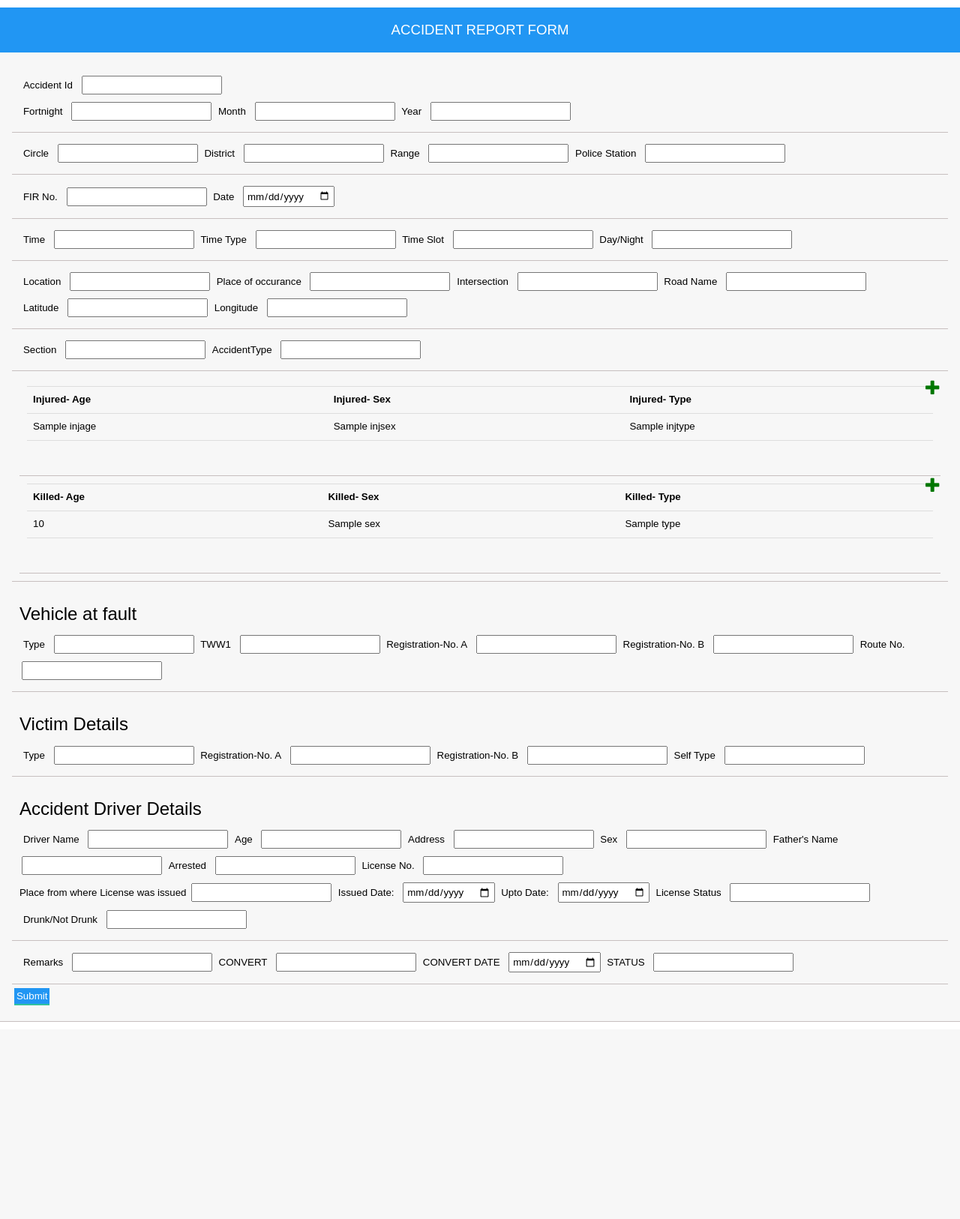
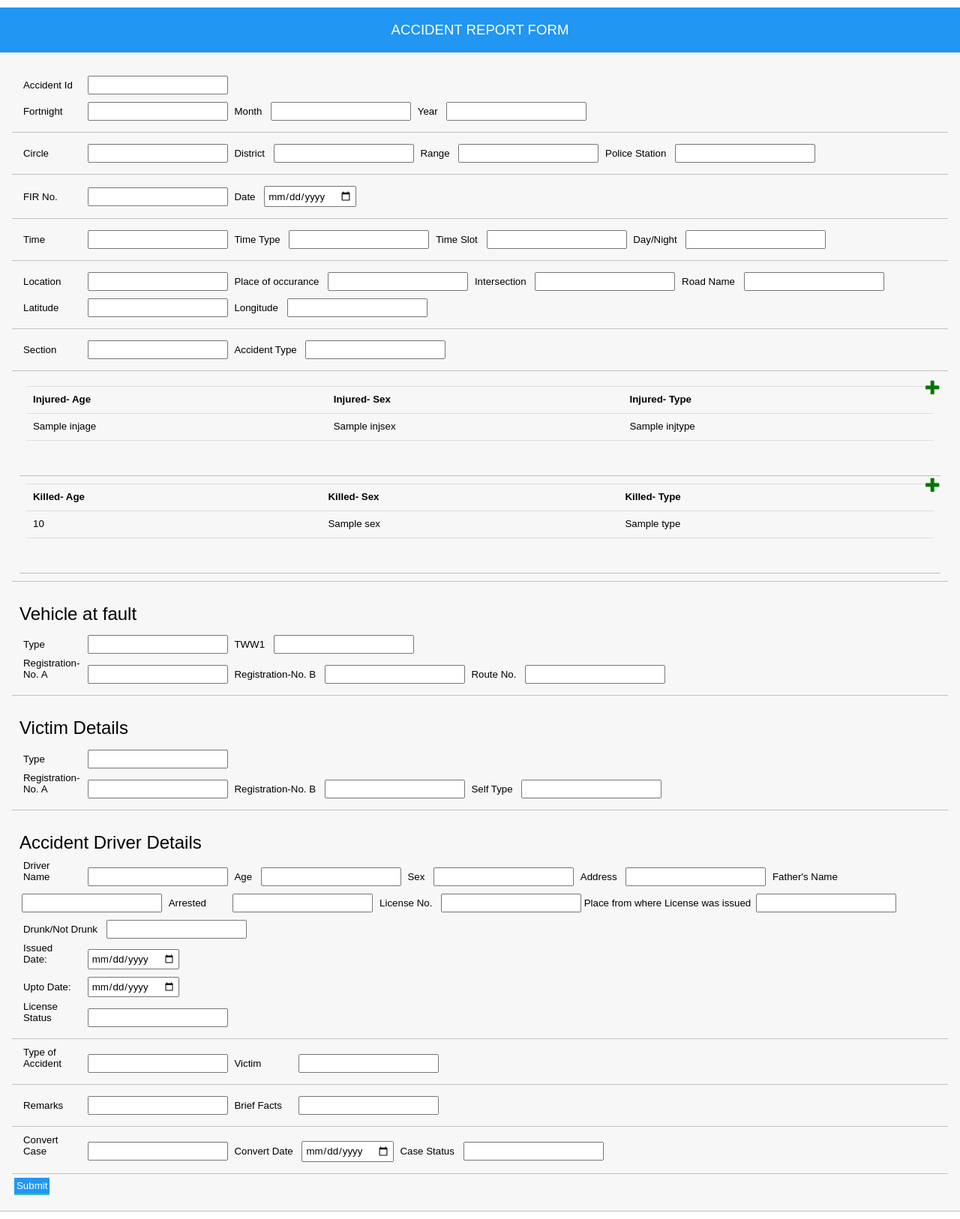
Before and after one commit to arushibutan11/AMS, a Django app: template templates/details_form.html in a window 1280 px wide. Shown: the whole page at 75% size. Before the commit the page ends 1363 px from the top, so only its background shows below. Run offline with Django 3.2, Linux system fonts and the light colour scheme; the template is opened without the code that fills it: most values are stand-ins (such as "Sample title", 1, 10 or a date in 2020); form fields are guessed from the names that the template uses; some libraries are stand-ins or nearby versions.

Commit message:
Merged Changes

```diff
--- a/templates/details_form.html
+++ b/templates/details_form.html
@@ -14,12 +14,8 @@
 
 <style type="text/css">
 
-div#table2 {
-    /*display: none;*/
-
-}
-div#table1 {
-    /*display: none;*/
+label.firsttag {
+    width: 84px;
 }
 
 
@@ -32,9 +28,18 @@ td {
     padding-right: 5px;
 }
 select {
-    width: 169px;
+    width: 180px;
     padding: 3px;
 }
+
+div#table2 {
+    /*display: none;*/
+
+}
+div#table1 {
+    /*display: none;*/
+}
+
 .form-style-6{
     font: 95% Arial, Helvetica, sans-serif;
     margin: 10px auto;
@@ -142,10 +147,10 @@ h2 { text-align: center; }
 <form name="myForm" action=" " method="Post">
 {% csrf_token %}
 <div>
-<label>Accident Id</label>
+<label class="firsttag">Accident Id</label>
  {{ form.ACC_ID }}
  <br>
- <label>Fortnight</label>
+ <label class="firsttag">Fortnight</label>
 {{ form.FN }}
 
   <label>Month</label>
@@ -158,7 +163,7 @@ h2 { text-align: center; }
 
 <div>
 
-<label>Circle </label>
+<label class="firsttag">Circle </label>
 {{ form.CIRCLE }}
 
 <label>District</label>
@@ -174,7 +179,7 @@ h2 { text-align: center; }
 
 <div>
 
-<label>FIR No.</label>
+<label class="firsttag">FIR No.</label>
 {{ form.FIRNO }}
 
 <label>Date </label>
@@ -183,7 +188,7 @@ h2 { text-align: center; }
 </div>
 <div>
 
-<label>Time </label>
+<label class="firsttag">Time </label>
 {{ form.TIME_OCC }}
 
 <label>Time Type </label>
@@ -203,7 +208,7 @@ h2 { text-align: center; }
 </div>
 <div>
 
-<label>Location </label>
+<label class="firsttag">Location </label>
 {{ form.LOCATION }}
 
 <label>Place of occurance  </label>
@@ -216,7 +221,7 @@ h2 { text-align: center; }
 {{form.ROAD}}
 
 <br>
-<label>Latitude </label>
+<label class="firsttag">Latitude </label>
 {{ form.LATITUDE }}
 
 <label>Longitude </label>
@@ -225,10 +230,10 @@ h2 { text-align: center; }
 </div>
 <div>
 
-    <label>Section </label>
+    <label class="firsttag">Section </label>
 {{ form.SECTION }}
 
-  <label>AccidentType</label>
+  <label>Accident Type</label>
  {{ form.ACCTYPE }}
 
 </div>
@@ -282,13 +287,15 @@ h2 { text-align: center; }
 <div>
 <h3>Vehicle at fault</h3>
 
-    <label>Type</label>
+    <label  class="firsttag">Type</label>
 {{ form.VEHTYPE1 }}
 
- <label id="tww1" visible="false">TWW1</label>
+
+ <label  id="tww1" visible="false">TWW1</label>
 {{ form.TWW1 }}
 
-    <label>Registration-No. A</label>
+<br>
+    <label class="firsttag" >Registration-No. A</label>
     {{ form.RNOV1A }}
     <label >Registration-No. B</label>
     {{ form.RNOV1B }}
@@ -300,10 +307,10 @@ h2 { text-align: center; }
 <div>
 <h3>Victim Details</h3>
 
-    <label>Type </label>
+    <label  class="firsttag">Type </label>
 {{ form.VEHTYPE2 }}
-
-    <label for="regnof">Registration-No. A</label>
+<br>
+    <label  class="firsttag" for="regnof">Registration-No. A</label>
     {{ form.RNOV2A }}
     <label for="regnof">Registration-No. B</label>
     {{ form.RNOV2B }}
@@ -316,58 +323,97 @@ h2 { text-align: center; }
 <div>
 <h3>Accident Driver Details</h3>
 
-    <label>Driver Name</label>
+
+    <label  class="firsttag" >Driver Name</label>
      {{ form.dri_name }}
 
     <label>Age </label>
     {{ form.dri_age }}
 
+	<label>Sex </label>
+     {{ form.dri_sex }}
+
+
     <label>Address </label>
      {{ form.dri_add }}
-
- <label>Sex </label>
-     {{ form.dri_sex }}
 
  <label>Father's Name </label>
      {{ form.dri_fath }}
 
-    <label>Arrested</label>
+    <label class="firsttag">Arrested</label>
     {{ form.dri_arrest }}
 
     <label>License No.</label>
     {{ form.dri_lic_no }}
 
-    <br>
+
 
     <label">Place from where License was issued </label>
     {{ form.dri_place }}
-
-    <label>Issued Date:</label>
+    <label>Drunk/Not Drunk</label>
+    {{ form.ACCDRUNK }}
+	<br>
+    <label class="firsttag">Issued Date:</label>
     {{ form.dri_lic_date_issu }}
 
-    <label>Upto Date:</label>
+	<br>
+    <label class="firsttag" >Upto Date:</label>
     {{ form.dri_lic_date_upto }}
-
-       <label>License Status</label>
+    <br>
+       <label class="firsttag" >License Status</label>
     {{ form.dri_lic_status }}
 
-       <label>Drunk/Not Drunk</label>
-    {{ form.ACCDRUNK }}
+
 
 
 </div>
 <div>
-    <label for="remarks">Remarks</label>
+    <label class="firsttag">Type of Accident</label>
+    {{ form.ACCID_TYPE}}
+
+	<label class="firsttag" >Victim</label>
+    {{ form.VICTIM}}
+</div>
+<div>
+    <label class="firsttag" for="remarks">Remarks</label>
     {{ form.REMARK }}
 
-    <label>CONVERT</label>
-    {{ form.CONVERT }}
+	  <label class="firsttag" for="remarks">Brief Facts</label>
+    {{ form.BRIEF_FACTS }}
 
-    <label id="convert_date" visible="false">CONVERT DATE</label>
+</div>
+<!--
+<div>
+  <label class="firsttag" for="remarks">Duplicate</label>
+    {{ form.DUPL }}
+
+	  <label for="remarks">Pending</label>
+    {{ form.PENDING }}
+
+	<br>
+	  <label for="remarks">Case Status</label>
+    {{ form.case_status }}
+
+	<br>
+
+	  <label class="firsttag" >Victim</label>
+    {{ form.VICTIM}}
+
+</div> -->
+<div>
+
+
+    <label class="firsttag" for="remarks">Convert Case</label>
+    {{ form.convert_case}}
+
+    <label id="convert_date" visible="false">Convert Date</label>
     {{ form.CONVERT_DATE }}
 
-    <label>STATUS</label>
-    {{ form.STATUS }}
+    <label>Case Status</label>
+    {{ form.case_status  }}
+
+
+
 </div>
 
 <input type="submit">
@@ -375,8 +421,8 @@ h2 { text-align: center; }
 </div>
 <script>
 
-$("#id_CONVERT").change(function () {
-    var selection = $("#id_CONVERT option:selected").text();
+$("#id_convert_case").change(function () {
+    var selection = $("#id_convert_case option:selected").text();
 
     if(selection=='TRUE')
     {
@@ -615,6 +661,45 @@ $('.kil-formset').formset({
     deleteText: '<span class="glyphicon glyphicon-minus"></span>',
 
     });
+
+$("#id_TIME_OCC").change(function () {
+    var selection = document.getElementById("id_TIME_OCC").value;
+	//for day and night
+	if( selection >=0 && selection < 800 ) { document.getElementById("id_DAY_NIGHT").value = "Night"; }
+	else if(selection >=800 && selection <= 2400 ) { document.getElementById("id_DAY_NIGHT").value = "Day"; }
+	else { document.getElementById("id_DAY_NIGHT").value = "Unknown"; }
+
+	//for timeslot
+	if( selection >=0 && selection < 0100 ) { document.getElementById("id_TIME_SLOT").value = "0000-0100"; }
+	else if(selection >=0100 && selection < 0200 ) { document.getElementById("id_TIME_SLOT").value = "0100-0200"; }
+	else if(selection >=0200 && selection < 0300 ) { document.getElementById("id_TIME_SLOT").value = "0200-0300"; }
+	else if(selection >=0300 && selection < 0400 ) { document.getElementById("id_TIME_SLOT").value = "0300-0400"; }
+	else if(selection >=0400 && selection < 0500 ) { document.getElementById("id_TIME_SLOT").value = "0400-0500"; }
+	else if(selection >=0500 && selection < 0600 ) { document.getElementById("id_TIME_SLOT").value = "0500-0600"; }
+	else if(selection >=0600 && selection < 0700 ) { document.getElementById("id_TIME_SLOT").value = "0600-0700"; }
+	else if(selection >=0700 && selection < 0800 ) { document.getElementById("id_TIME_SLOT").value = "0700-0800"; }
+	else if(selection >=0800 && selection < 0900 ) { document.getElementById("id_TIME_SLOT").value = "0800-0900"; }
+	else if(selection >=0900 && selection < 1000 ) { document.getElementById("id_TIME_SLOT").value = "0900-1000"; }
+	else if(selection >=1000 && selection < 1100 ) { document.getElementById("id_TIME_SLOT").value = "1000-1100"; }
+	else if(selection >=1100 && selection < 1200 ) { document.getElementById("id_TIME_SLOT").value = "1100-1200"; }
+	else if(selection >=1200 && selection < 1300 ) { document.getElementById("id_TIME_SLOT").value = "1200-1300"; }
+	else if(selection >=1300 && selection < 1400 ) { document.getElementById("id_TIME_SLOT").value = "1300-1400"; }
+	else if(selection >=1400 && selection < 1500 ) { document.getElementById("id_TIME_SLOT").value = "1400-1500"; }
+	else if(selection >=1500 && selection < 1600 ) { document.getElementById("id_TIME_SLOT").value = "1500-1600"; }
+	else if(selection >=1600 && selection < 1700 ) { document.getElementById("id_TIME_SLOT").value = "1600-1700"; }
+	else if(selection >=1700 && selection < 1800 ) { document.getElementById("id_TIME_SLOT").value = "1700-1800"; }
+	else if(selection >=1800 && selection < 1900 ) { document.getElementById("id_TIME_SLOT").value = "1800-1900"; }
+	else if(selection >=1900 && selection < 2000 ) { document.getElementById("id_TIME_SLOT").value = "1900-2000"; }
+	else if(selection >=2000 && selection < 2100 ) { document.getElementById("id_TIME_SLOT").value = "2000-2100"; }
+	else if(selection >=2100 && selection < 2200 ) { document.getElementById("id_TIME_SLOT").value = "2100-2200"; }
+	else if(selection >=2200 && selection < 2300 ) { document.getElementById("id_TIME_SLOT").value = "2200-2300"; }
+	else if(selection >=2300 && selection < 2400 ) { document.getElementById("id_TIME_SLOT").value = "2300-2400"; }
+	else { document.getElementById("id_TIME_SLOT").value = "UNK.-TIME"; }
+
+
+
+
+     });
 </script>
 </body>
 </html>
```
Also changed, not shown: fir/models.py (+5 -5 lines).
